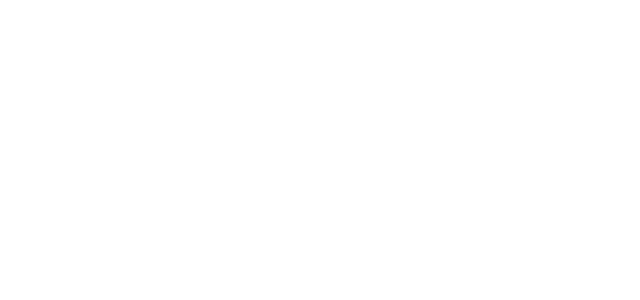
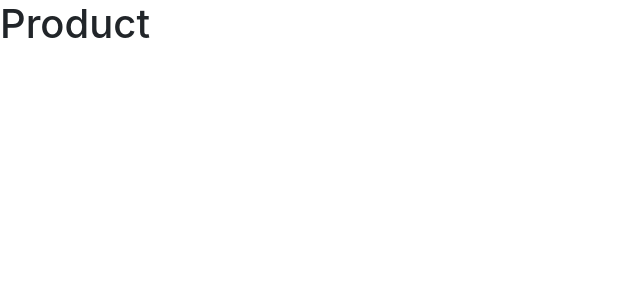
Before and after one commit to YakubuAmidu/Tailor-shop, a React (Create React App) app: page /ProductScreen in a window 1280 px wide. Shown: the top 300 px of the page, without its empty margins (0-640 px from the left). Built offline with nearby package versions, Linux system fonts and the light colour scheme.

Commit message:
Commiting changes

```diff
--- a/src/components/Links.js
+++ b/src/components/Links.js
@@ -1,6 +1,7 @@
 import React, { Component } from "react";
 import { Link } from "react-router-dom";
 import { Navbar, Nav } from "react-bootstrap";
+
 import "./App.css";
 
 class Links extends Component {
@@ -19,7 +20,7 @@
               </Link>
             </Nav.Link>
             <Nav.Link href="#home">
-              <Link to="/Product" className="Link Link_header">
+              <Link to="/ProductScreen" className="Link Link_header">
                 Product
               </Link>
             </Nav.Link>
--- a/src/index.js
+++ b/src/index.js
@@ -1,13 +1,15 @@
 import React from "react";
 import ReactDOM from "react-dom";
-import App from './components/App';
+import App from "./components/App";
 import { Route, Router, Switch } from "react-router-dom";
 import { createBrowserHistory } from "history";
+import ProductScreen from "./screens/ProductScreen";
 
 ReactDOM.render(
   <Router history={createBrowserHistory()}>
     <Switch>
       <Route exact path="/" component={App} />
+      <Route exact path="/ProductScreen" component={ProductScreen} />
     </Switch>
   </Router>,
   document.getElementById("root")
--- /dev/null
+++ b/src/screens/ProductScreen.js
@@ -0,0 +1,11 @@
+import React from "react";
+
+const ProductScreen = () => {
+  return (
+    <div>
+      <h1>Product</h1>
+    </div>
+  );
+};
+
+export default ProductScreen;
```
